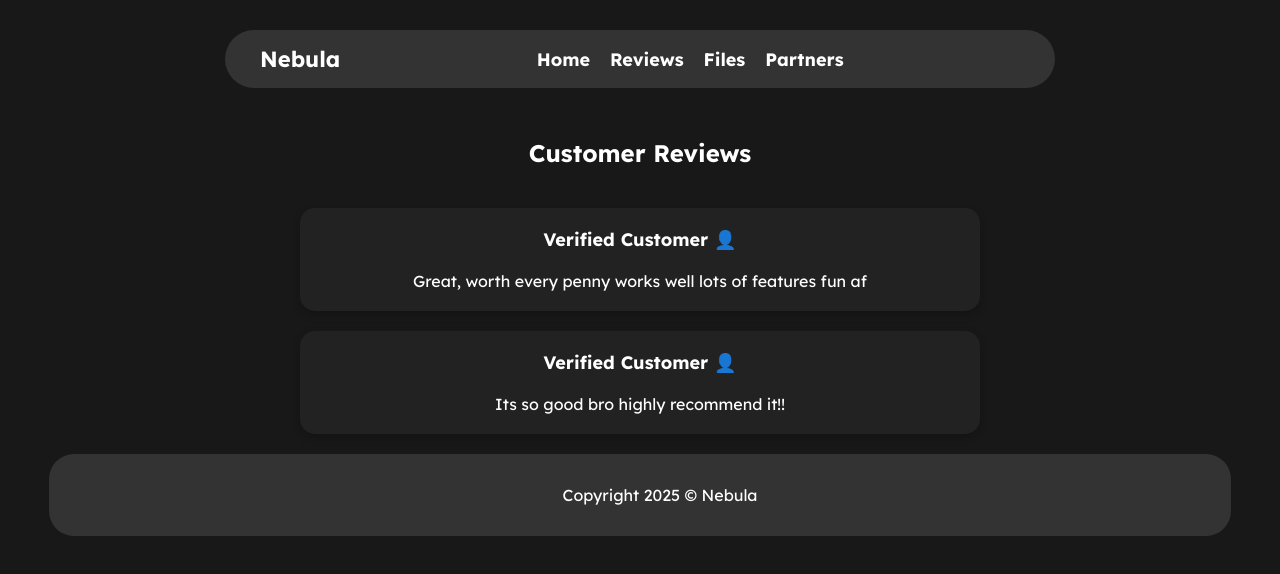
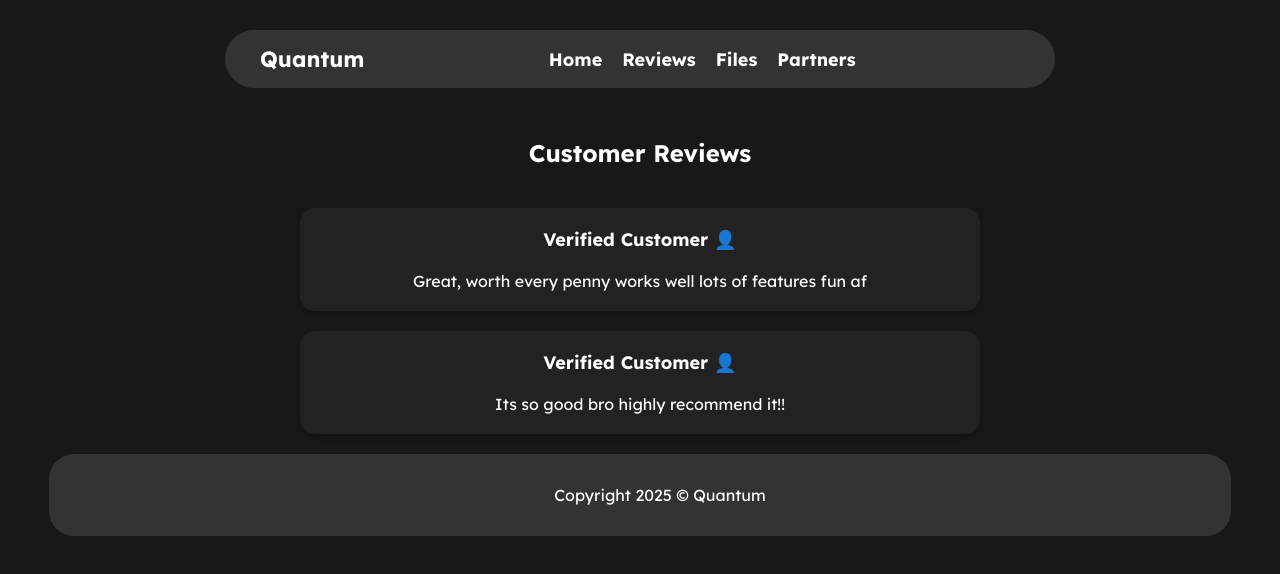
Before and after one commit to 6Ek163pIud6nAlHDDdlw2v/6Ek163pIud6nAlHDDdlw2v, a plain HTML site: page reviews.html in a window 1280 px wide. Drawn offline with Linux system fonts and the light colour scheme.

Commit message:
Update reviews.html

```diff
--- a/reviews.html
+++ b/reviews.html
@@ -3,7 +3,7 @@
 <head>
     <meta charset="UTF-8">
     <meta name="viewport" content="width=device-width, initial-scale=1.0">
-    <title>Reviews - Nebula</title>
+    <title>Reviews - Quantum</title>
     <link rel="stylesheet" href="styles.css">
     <style>
         .review-container {
@@ -39,7 +39,7 @@
     <main>
         <header>
             <nav>
-                <div class="logo">Nebula</div>
+                <div class="logo">Quantum</div>
                 <ul>
                     <li><a href="index.html">Home</a></li>
                     <li><a href="reviews.html">Reviews</a></li>
@@ -69,7 +69,7 @@
     </main>
     <footer>
         <ul>
-            <p>Copyright 2025 © Nebula</p>
+            <p>Copyright 2025 © Quantum</p>
         </ul>
     </footer>
 </body>
```
